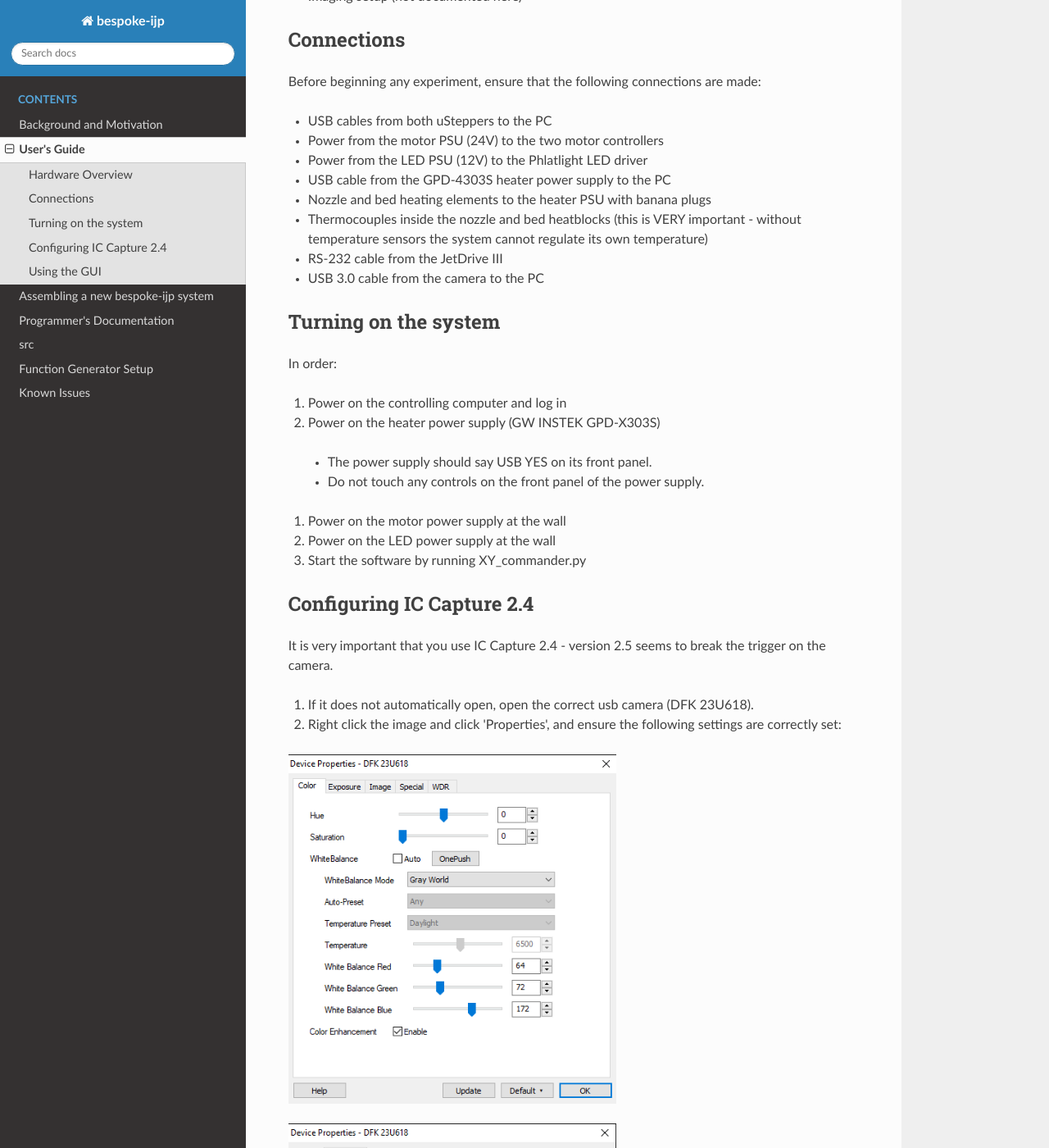
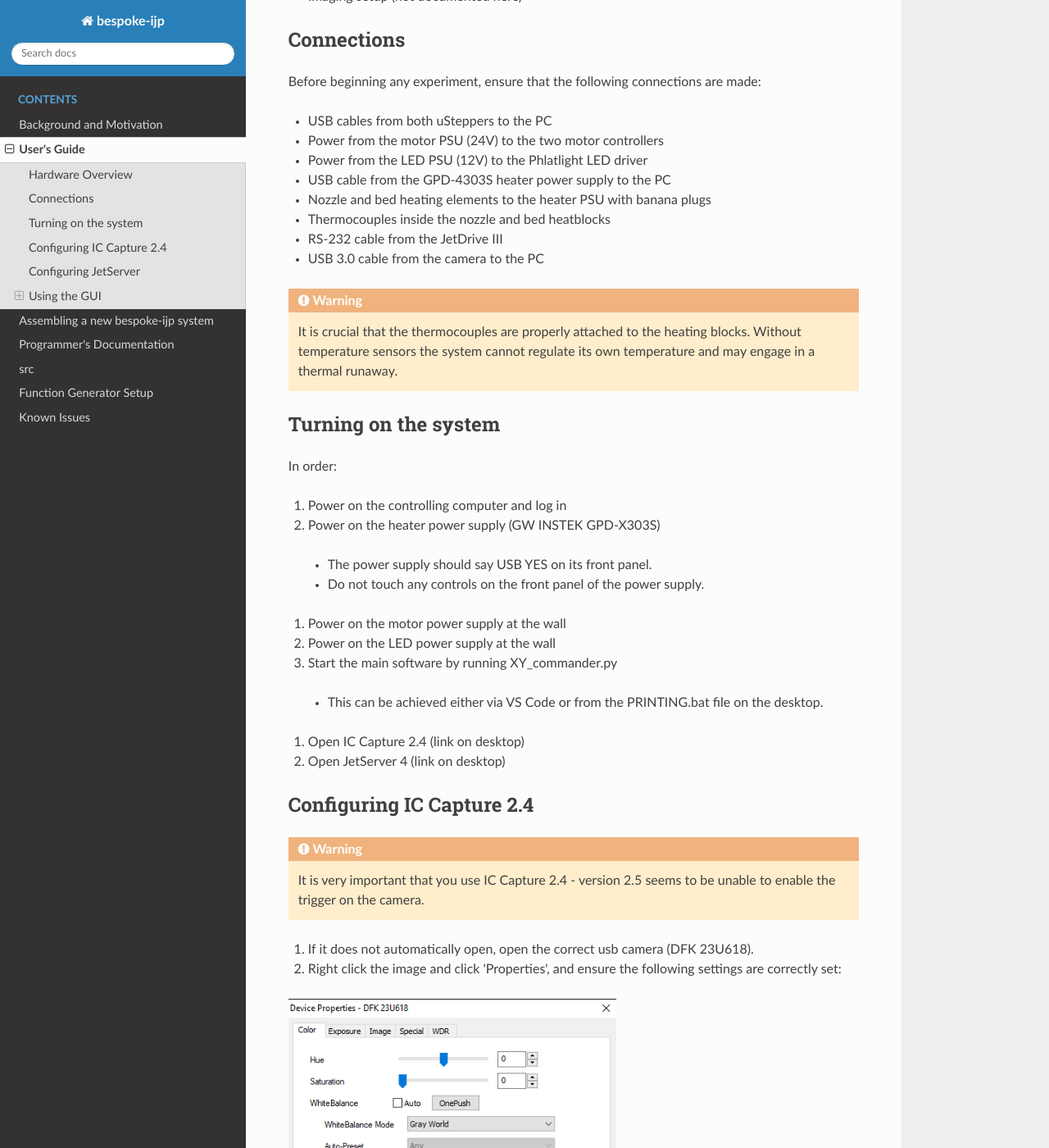
Before and after one commit to alvacjorr/bespoke-ijp, a Sphinx documentation site: the page built from docs/source/userguide.rst, in a window 1280 px wide and 1400 px high, scrolled down 448 px. Shown: the whole window at 82% size. Built offline with Sphinx 7.4.7 and the Read the Docs theme 2.0.0, drawn with Linux system fonts in a browser that asks for light colours; some of the changed text lies outside the part shown.

Commit message:
more documentation

```diff
--- a/docs/source/building.rst
+++ b/docs/source/building.rst
@@ -109,4 +109,4 @@
 
 To distinguish between the X and Y rails, simply specifying a COM or tty port can result in guesswork.
 To simplify this process, the first time the program is run, it will look for a configuration file (ports_serial.py) with some serial numbers in it.
-If this file does not exist, it will make a new one.
+If this file does not exist, it will promt the user and make a new one.
--- a/docs/source/issues.rst
+++ b/docs/source/issues.rst
@@ -3,10 +3,6 @@
 
 See also https://github.com/thekeeno/bespoke-ijp/issues
 
-Mechanical Vibrations
-*********************
-
-The motors will occasionally vibrate very loudly. This will likely be fixed in future builds with a 3D printed bracket to better secure and align the motors with their axes.
 
 Rate of PSU Polling
 *******************
--- a/docs/source/userguide.rst
+++ b/docs/source/userguide.rst
@@ -27,9 +27,13 @@
 - Power from the LED PSU (12V) to the Phlatlight LED driver
 - USB cable from the GPD-4303S heater power supply to the PC
 - Nozzle and bed heating elements to the heater PSU with banana plugs
-- Thermocouples inside the nozzle and bed heatblocks (this is VERY important - without temperature sensors the system cannot regulate its own temperature)
+- Thermocouples inside the nozzle and bed heatblocks
 - RS-232 cable from the JetDrive III
 - USB 3.0 cable from the camera to the PC
+
+.. warning::
+  It is crucial that the thermocouples are properly attached to the heating blocks. Without temperature sensors the system cannot regulate its own temperature and may engage in a thermal runaway.
+
 
 Turning on the system
 ********************
@@ -44,13 +48,20 @@
 
 #. Power on the motor power supply at the wall
 #. Power on the LED power supply at the wall
-#. Start the software by running XY_commander.py
+#. Start the main software by running XY_commander.py
+
+  * This can be achieved either via VS Code or from the PRINTING.bat file on the desktop.
+
+#. Open IC Capture 2.4 (link on desktop)
+#. Open JetServer 4 (link on desktop)
+
 
 
 Configuring IC Capture 2.4
 **************************
 
-It is very important that you use IC Capture 2.4 - version 2.5 seems to break the trigger on the camera.
+.. warning::
+  It is very important that you use IC Capture 2.4 - version 2.5 seems to be unable to enable the trigger on the camera.
 
 #. If it does not automatically open, open the correct usb camera (DFK 23U618).
 #. Right click the image and click 'Properties', and ensure the following settings are correctly set:
@@ -67,8 +78,21 @@
   :width: 400
   :alt: Alternative text
 
+Configuring JetServer
+*********************
+
+JetServer tends to take care of itself - if you know how to use it then for the most part you should be fine.
+The most important thing is to set the trigger mode to 'External' so that bespoke-ijp can control it.
+
 
 Using the GUI
 *************
 
 GUI is in progress - this section is very subject to change!
+
+Trigger Configuration
+---------------------
+
+
+Heater Control
+--------------
```
